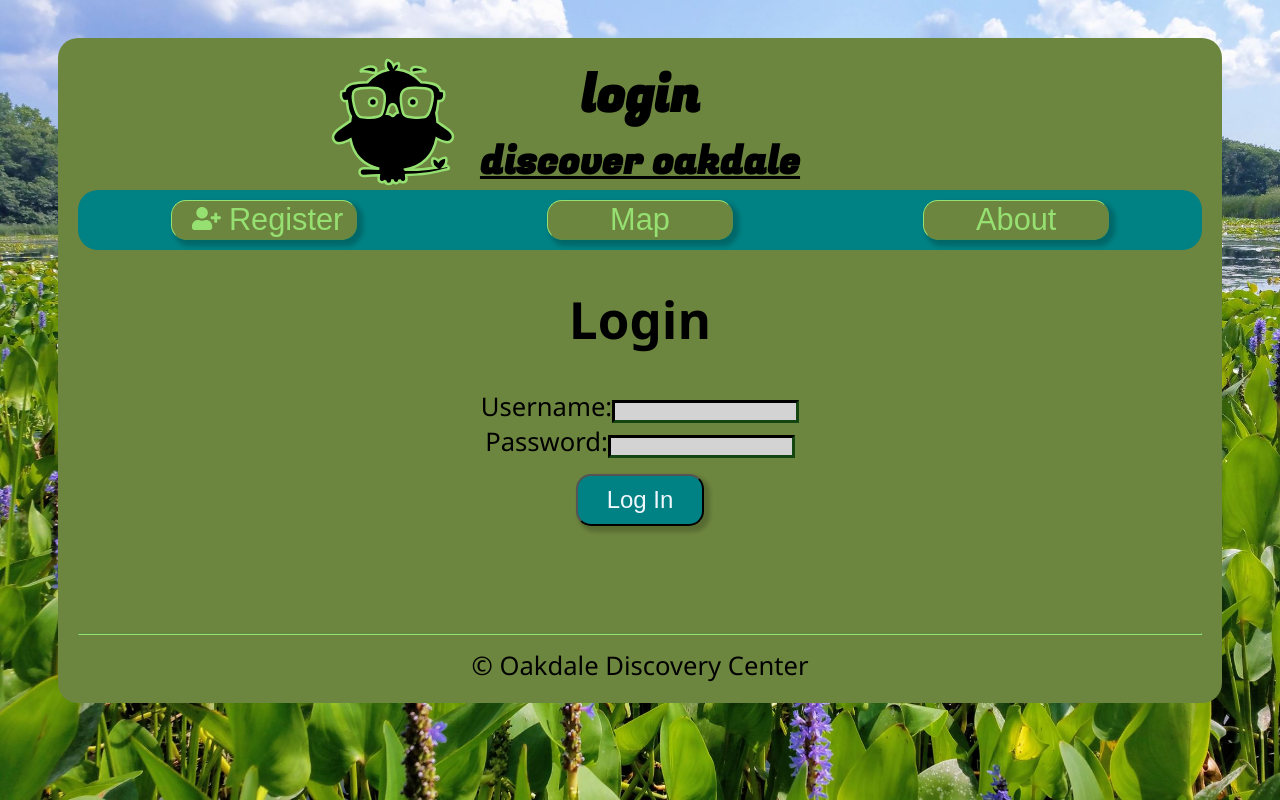
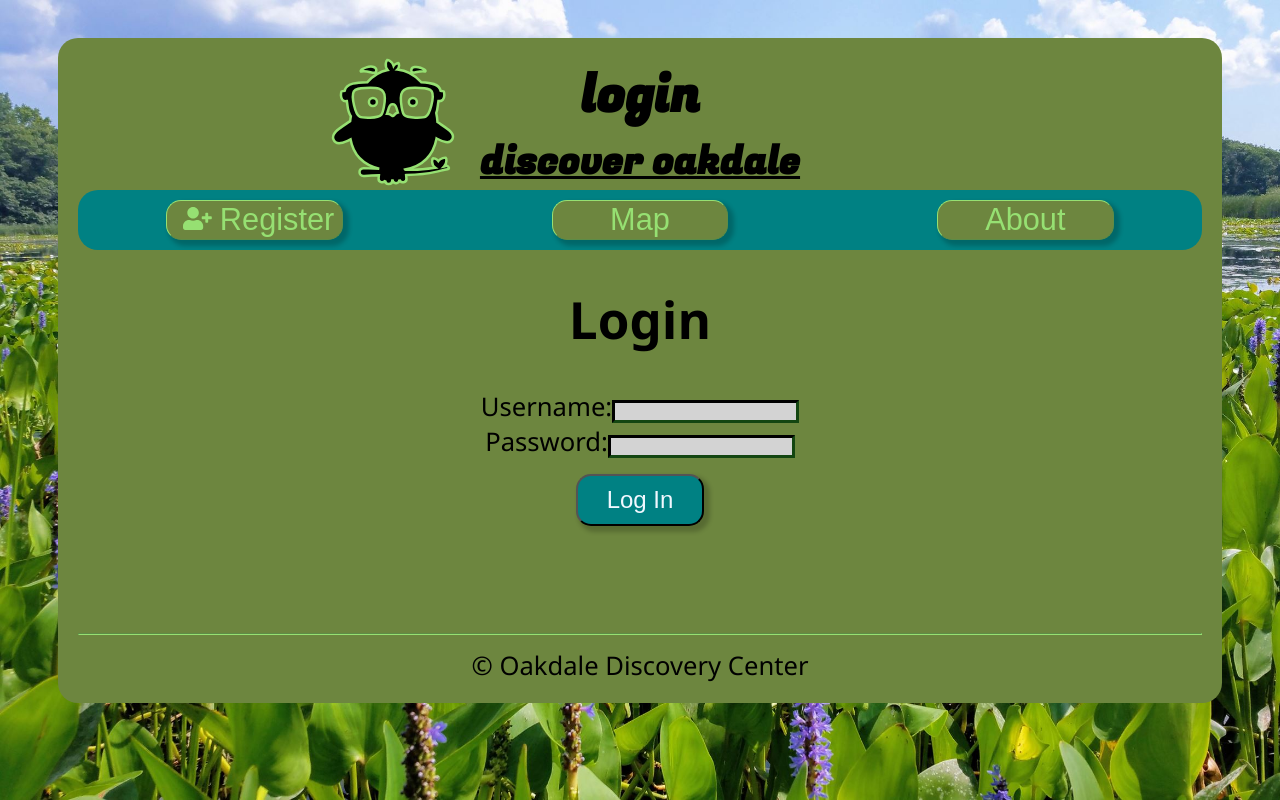
Before and after one commit to linzmeyer/solo-project, a React app: page /#/home in a window 1280 px wide. Built offline with nearby package versions, Linux system fonts and the light colour scheme; no server answers.

Commit message:
home icon should be centered. increased grid gap

```diff
--- a/src/components/Navbar/Navbar.css
+++ b/src/components/Navbar/Navbar.css
@@ -1,7 +1,8 @@
 .Navbar-wrapper {
   display: grid;
   grid-template-columns: repeat(auto-fit, minmax(200px, 1fr));
-  grid-gap: 0.3rem;
+  grid-column-gap: 2rem;
+  grid-row-gap: .3rem;
   background-color: #008183;
   padding: 10px 0 10px 0;
   border-radius: 20px;
@@ -34,8 +35,6 @@
   stroke: yellow;
   stroke-width: 10px;
   font-size: 200%;
-  display: grid;
-  justify-self: left;
   margin-left: 10px;
   border-radius: 15px;
 }
```
